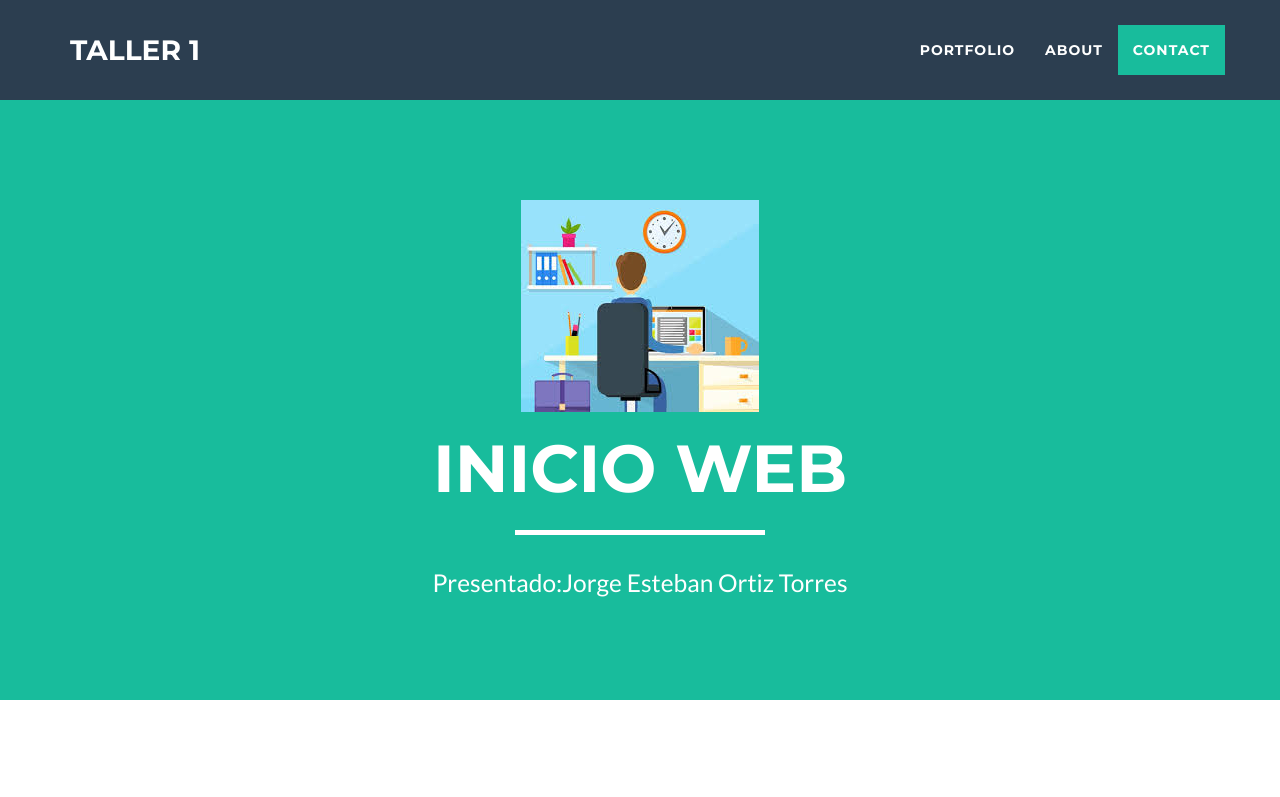
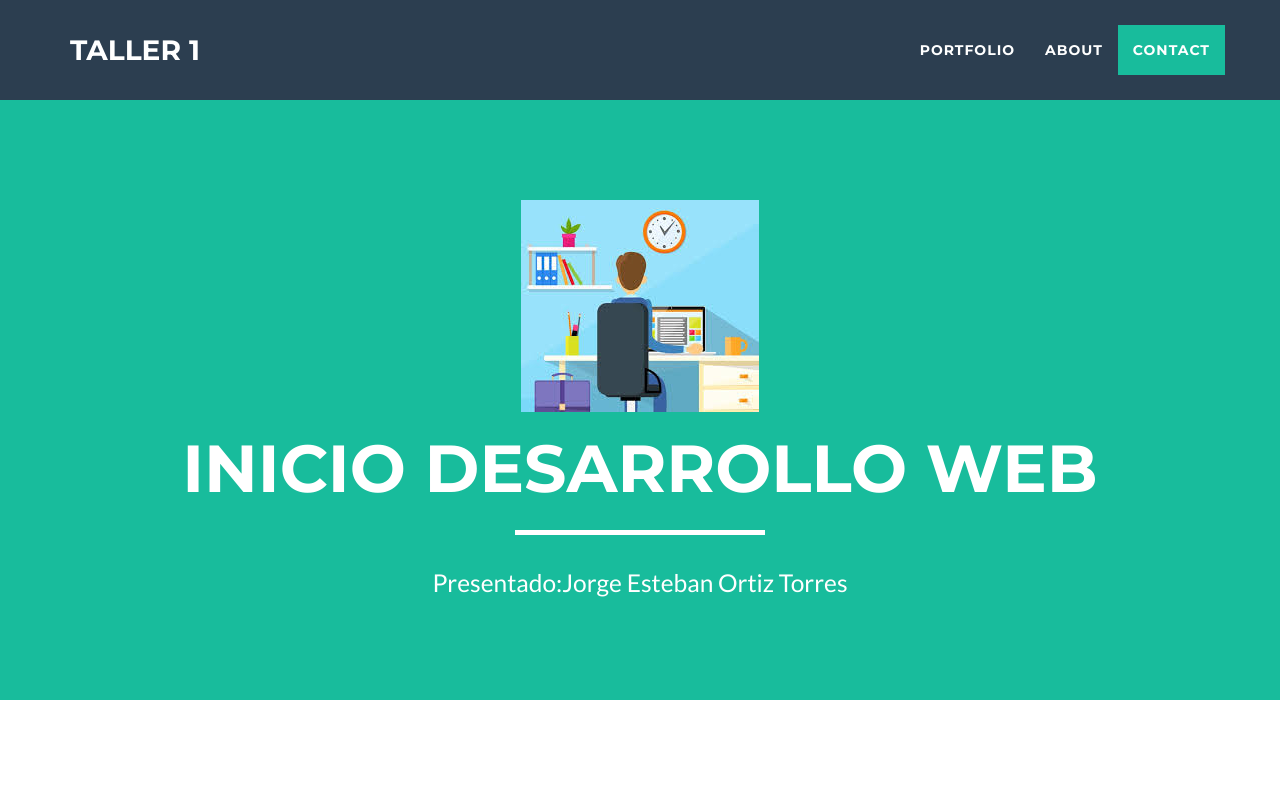
Before and after one commit to Jorgeortizt/jorgeortizt.githup.io, a website: page index.html in a window 1280 px wide. Shown: the top 797 px of the page. Drawn offline with nearby package versions, Linux system fonts and the light colour scheme.

Commit message:
Segundo Cambio

```diff
--- a/index.html
+++ b/index.html
@@ -74,7 +74,7 @@
                 <div class="col-lg-12">
                     <img class="img-responsive" src="img/descarga.jpg" alt="">
                     <div class="intro-text">
-                        <h1 class="name">Inicio Web</h1>
+                        <h1 class="name">Inicio Desarrollo Web</h1>
                         <hr class="star-light">
                         <span class="skills">Presentado:Jorge Esteban Ortiz Torres</span>
                     </div>
```
